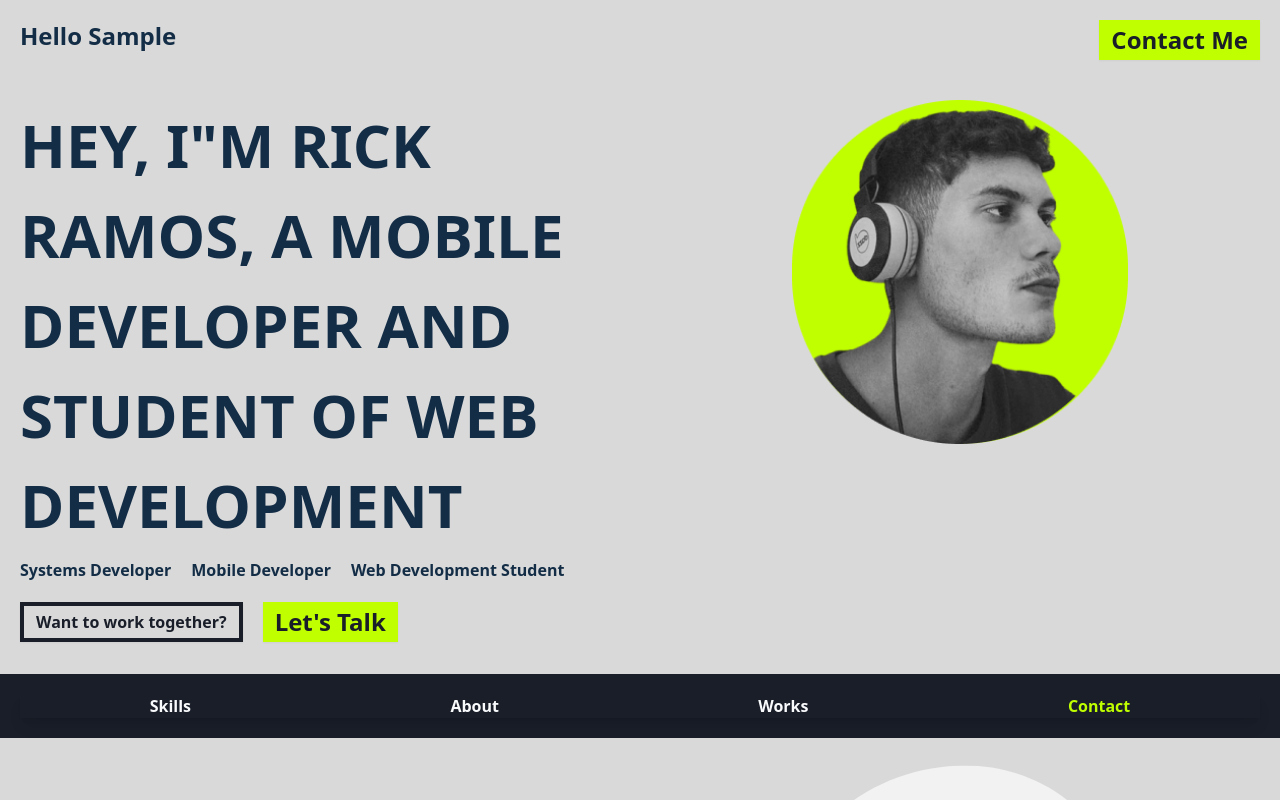
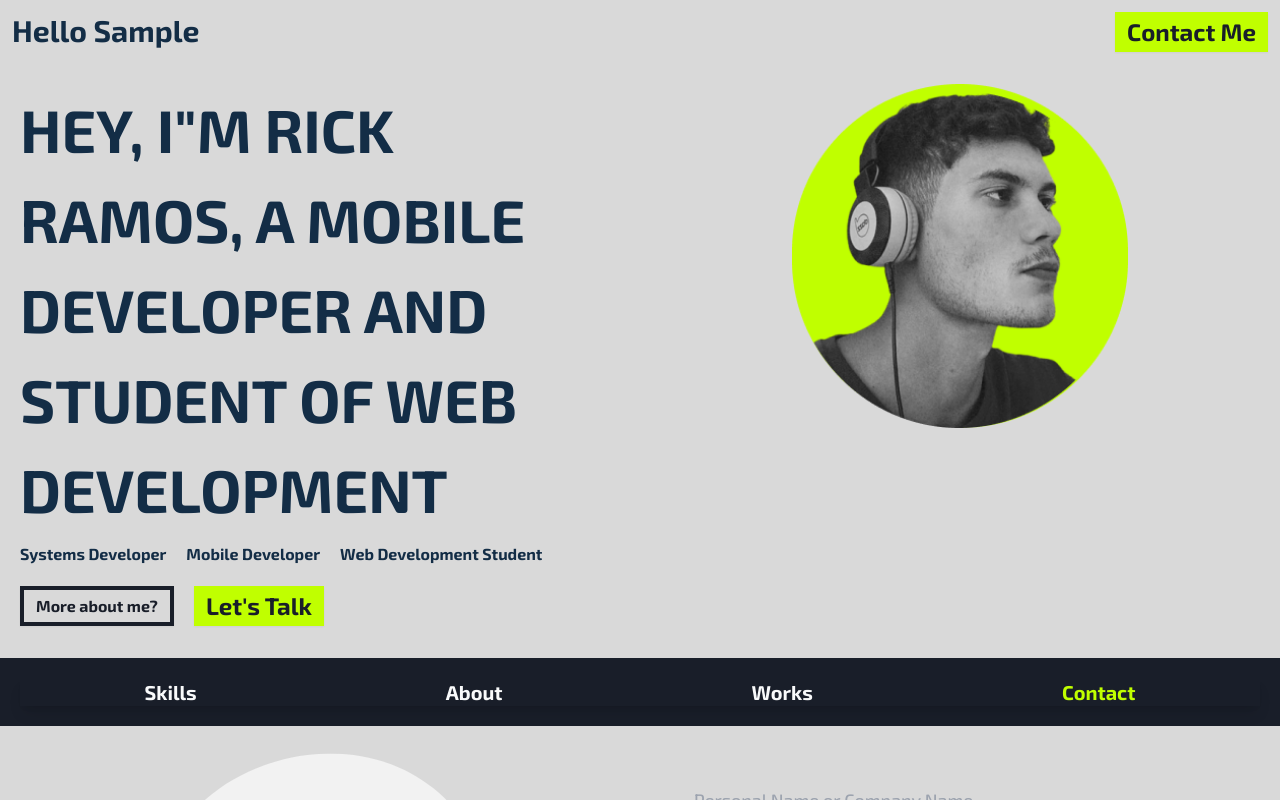
Before and after one commit to SrLuc/NewPortifolio, a React (Vite) app: page /contact in a window 1280 px wide. Both pictures are taken after typing "Sample" into the empty fields and a click on the input "Enviar". Shown: the top 800 px of the page. Built offline with nearby package versions, Linux system fonts and the light colour scheme.

Commit message:
finished portifolio template

```diff
--- a/index.html
+++ b/index.html
@@ -3,7 +3,15 @@
   <head>
     <meta charset="UTF-8" />
     <link rel="icon" type="image/svg+xml" href="/vite.svg" />
-    <link href="css/hover.css" rel="stylesheet">
+    <link href="css/hover.css" rel="stylesheet" />
+    <link rel="preconnect" href="https://fonts.googleapis.com" />
+    <link rel="preconnect" href="https://fonts.gstatic.com" crossorigin />
+    <link rel="preconnect" href="https://fonts.googleapis.com" />
+    <link rel="preconnect" href="https://fonts.gstatic.com" crossorigin />
+    <link
+      href="https://fonts.googleapis.com/css2?family=Exo+2:ital,wght@0,300;0,500;0,600;0,700;1,100&display=swap"
+      rel="stylesheet"
+    />
     <meta name="viewport" content="width=device-width, initial-scale=1.0" />
     <title>Portifolio</title>
   </head>
--- /dev/null
+++ b/src/assets/vector/InstaIcon.jsx
@@ -0,0 +1,20 @@
+import React from "react";
+
+const InstaIcon = () => {
+  return (
+    <svg
+      width="50"
+      height="50"
+      viewBox="0 0 72 71"
+      fill="none"
+      xmlns="http://www.w3.org/2000/svg"
+    >
+      <path
+        d="M21.2727 0C9.54 0 0 9.4075 0 20.9773V50.0227C0 61.5925 9.54 71 21.2727 71H50.7273C62.46 71 72 61.5925 72 50.0227V20.9773C72 9.4075 62.46 0 50.7273 0H21.2727ZM55.6364 12.9091C57.4364 12.9091 58.9091 14.3614 58.9091 16.1364C58.9091 17.9114 57.4364 19.3636 55.6364 19.3636C53.8364 19.3636 52.3636 17.9114 52.3636 16.1364C52.3636 14.3614 53.8364 12.9091 55.6364 12.9091ZM36 17.75C45.9327 17.75 54 25.7052 54 35.5C54 45.2948 45.9327 53.25 36 53.25C26.0673 53.25 18 45.2948 18 35.5C18 25.7052 26.0673 17.75 36 17.75ZM36 20.9773C27.8836 20.9773 21.2727 27.4964 21.2727 35.5C21.2727 43.5036 27.8836 50.0227 36 50.0227C44.1164 50.0227 50.7273 43.5036 50.7273 35.5C50.7273 27.4964 44.1164 20.9773 36 20.9773Z"
+        fill="white"
+      />
+    </svg>
+  );
+};
+
+export default InstaIcon;
--- /dev/null
+++ b/src/assets/vector/LinkedinIcon.jsx
@@ -0,0 +1,20 @@
+import React from "react";
+
+const LinkedinIcon = () => {
+  return (
+    <svg
+      width="50"
+      height="50"
+      viewBox="0 0 72 71"
+      fill="none"
+      xmlns="http://www.w3.org/2000/svg"
+    >
+      <path
+        d="M63.4286 0H8.57143C3.84 0 0 3.78667 0 8.45238V62.5476C0 67.2133 3.84 71 8.57143 71H63.4286C68.16 71 72 67.2133 72 62.5476V8.45238C72 3.78667 68.16 0 63.4286 0ZM22.2857 27.0476V59.1667H12V27.0476H22.2857ZM12 17.6993C12 15.3326 14.0571 13.5238 17.1429 13.5238C20.2286 13.5238 22.1657 15.3326 22.2857 17.6993C22.2857 20.066 20.3657 21.9762 17.1429 21.9762C14.0571 21.9762 12 20.066 12 17.6993ZM60 59.1667H49.7143C49.7143 59.1667 49.7143 43.5129 49.7143 42.2619C49.7143 38.881 48 35.5 43.7143 35.4324H43.5771C39.4286 35.4324 37.7143 38.9148 37.7143 42.2619C37.7143 43.8002 37.7143 59.1667 37.7143 59.1667H27.4286V27.0476H37.7143V31.3752C37.7143 31.3752 41.0229 27.0476 47.6743 27.0476C54.48 27.0476 60 31.6626 60 41.011V59.1667Z"
+        fill="white"
+      />
+    </svg>
+  );
+};
+
+export default LinkedinIcon;
--- a/src/components/UIelements/ItemWork.jsx
+++ b/src/components/UIelements/ItemWork.jsx
@@ -27,7 +27,7 @@ const ItemWork = ({ title, link, description }) => {
     <section className="text-left mx-5 hvr-shrink">
       <a target="_blank" href={link}>
         <img style={styles} src={randomImage} alt={title} />
-        <h3 className="font-bold text-[#132D46]">{title}</h3>
+        <h3 className="font-bold text-[#132D46] text-lg">{title}</h3>
         <hr className="bg-[#C0FF00] h-1 mt-1" />
       </a>
     </section>
--- a/src/components/navigation/NavigationBar.jsx
+++ b/src/components/navigation/NavigationBar.jsx
@@ -18,7 +18,7 @@ const NavigationBar = () => {
   const location = useLocation();
 
   return (
-    <nav className="bg-[#191E29] font-bold text-gray-100 h-full p-5">
+    <nav className="bg-[#191E29] font-bold text-gray-100 text-xl h-full p-5">
       <ul className="flex justify-around shadow-lg">
         <NavItem to="/" selected={location.pathname === "/"}>
           Skills
--- a/src/components/navigation/NavigationFooter.jsx
+++ b/src/components/navigation/NavigationFooter.jsx
@@ -1,13 +1,22 @@
 import React from "react";
-import { Link } from "react-router-dom";
+import GithubIcon from "../../assets/vector/GithubIcon";
+import InstaIcon from "../../assets/vector/InstaIcon";
+import LinkedinIcon from "../../assets/vector/LinkedinIcon";
 
 const NavigationFooter = () => {
   return (
-    <nav className="bg-[#191E29]">
-      <ul className="flex justify-evenly p-5 font-bold text-white">
-        <a href="">linkedin</a>
-        <a href="">github</a>
-        <a href="">instagram</a>
+    <nav className="bg-[#191E29] shadow-lg h-28 ">
+      <ul className="flex justify-evenly align-middle h-full p-3 font-bold text-white">
+        <a href="https://linkedin.com/in/ruan-lucena-ramos-387623232" target="_blank" className="flex justify-center flex-col">
+          <LinkedinIcon />
+        </a>
+        <a href="https://github.com/SrLuc" target="_blank"className="flex justify-center flex-col" >
+          <GithubIcon />
+        </a>
+
+        <a href="https://www.instagram.com/grvkbob/" target="_blank" className="flex justify-center flex-col">
+          <InstaIcon />
+        </a>
       </ul>
     </nav>
   );
--- a/src/css/index.css
+++ b/src/css/index.css
@@ -15,4 +15,6 @@
 
 html {
   scroll-behavior: smooth;
+  /*font-family: 'Rubik', sans-serif;  */
+  font-family: 'Exo 2', sans-serif;
 }
--- a/src/pages/Contacts.jsx
+++ b/src/pages/Contacts.jsx
@@ -37,6 +37,9 @@ const Contacts = () => {
   return (
     <React.Fragment>
       <Container>
+        <section className="w-full flex justify-center p-3 ">
+          <Frame />
+        </section>
         <section className="w-full">
           <form
             className="flex flex-col justify-evenly h-full xl:pl-12 lg:pl-12 md:pl-12 sm:p-12 min-[315px]:p-6"
@@ -65,13 +68,10 @@ const Contacts = () => {
               value={message}
               onChange={(e) => setMessage(e.target.value)}
             />
-            <span className="mt-5 xl:text-left lg:text-left md:text-left sm:text-center min-[315px]:text-center">
+            <span className="mt-5 xl:text-right lg:text-right md:text-right sm:text-center min-[315px]:text-center">
               <SecondaryButton type="submit">Contact Me</SecondaryButton>
             </span>
           </form>
-        </section>
-        <section className="w-full flex justify-center p-3 ">
-          <Frame />
         </section>
       </Container>
     </React.Fragment>
--- a/src/pages/Home.jsx
+++ b/src/pages/Home.jsx
@@ -11,8 +11,8 @@ import {
 const Home = ({ name }) => {
   return (
     <>
-      <header className="flex justify-between p-5 bg-[#D9D9D9]">
-        <h2 className="font-bold text-2xl text-[#132D46]">Hello {name}</h2>
+      <header className="flex justify-between p-3 bg-[#D9D9D9]">
+        <h2 className="font-bold text-3xl text-[#132D46]">Hello {name}</h2>
         <TernaryButton>
           <Link to="/contact">Contact Me</Link>
         </TernaryButton>
@@ -29,8 +29,12 @@ const Home = ({ name }) => {
             <li>Web Development Student</li>
           </ul>
           <ul className="flex text-center py-3 gap-5 lg:justify-start md:justify-start sm:justify-center min-[400px]:flex justify-center">
-            <SecondaryButton>Want to work together?</SecondaryButton>
-            <PrimaryButton>Let's Talk</PrimaryButton>
+            <SecondaryButton>
+              <Link to="/about">More about me?</Link>
+            </SecondaryButton>
+            <PrimaryButton>
+              <Link to="/contact">Let's Talk</Link>
+            </PrimaryButton>
           </ul>
         </section>
         <section className="h-96 p-5 w-full flex justify-center">
```
Also changed, not shown: src/assets/vector/GithubIcon.jsx (added, +20 -0 lines).
